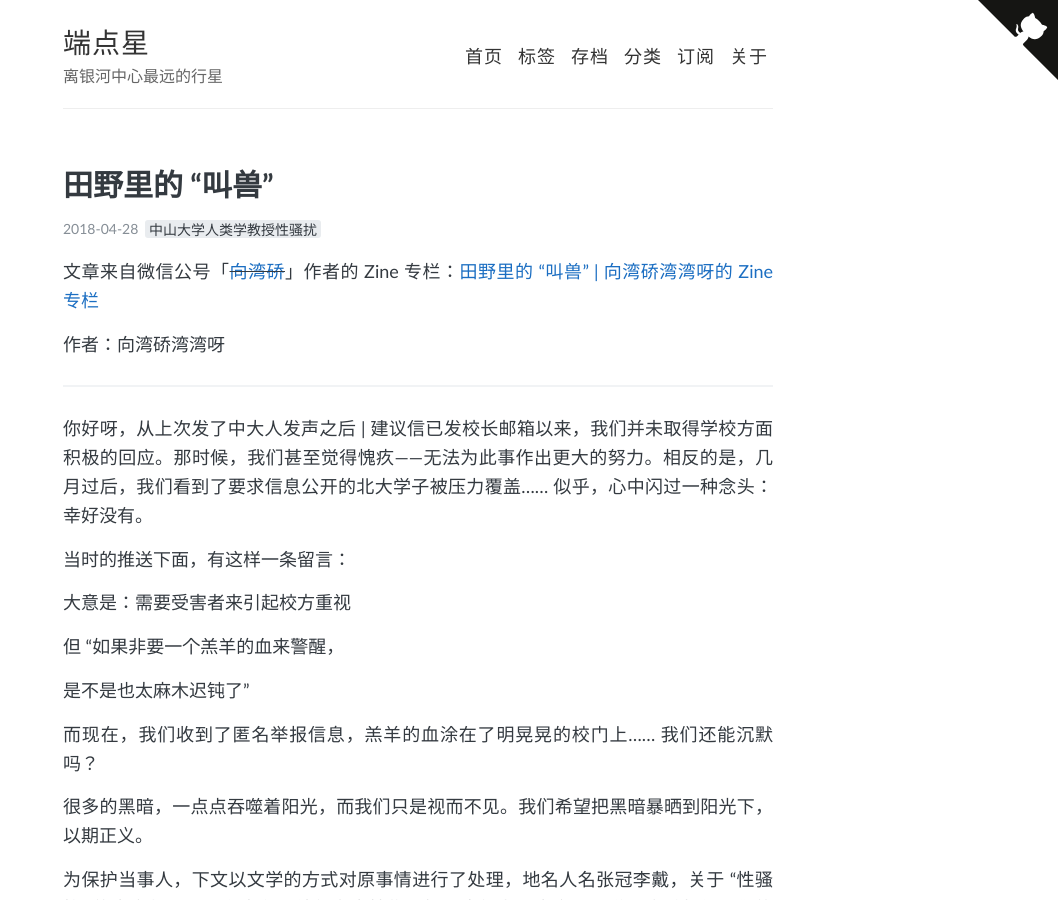
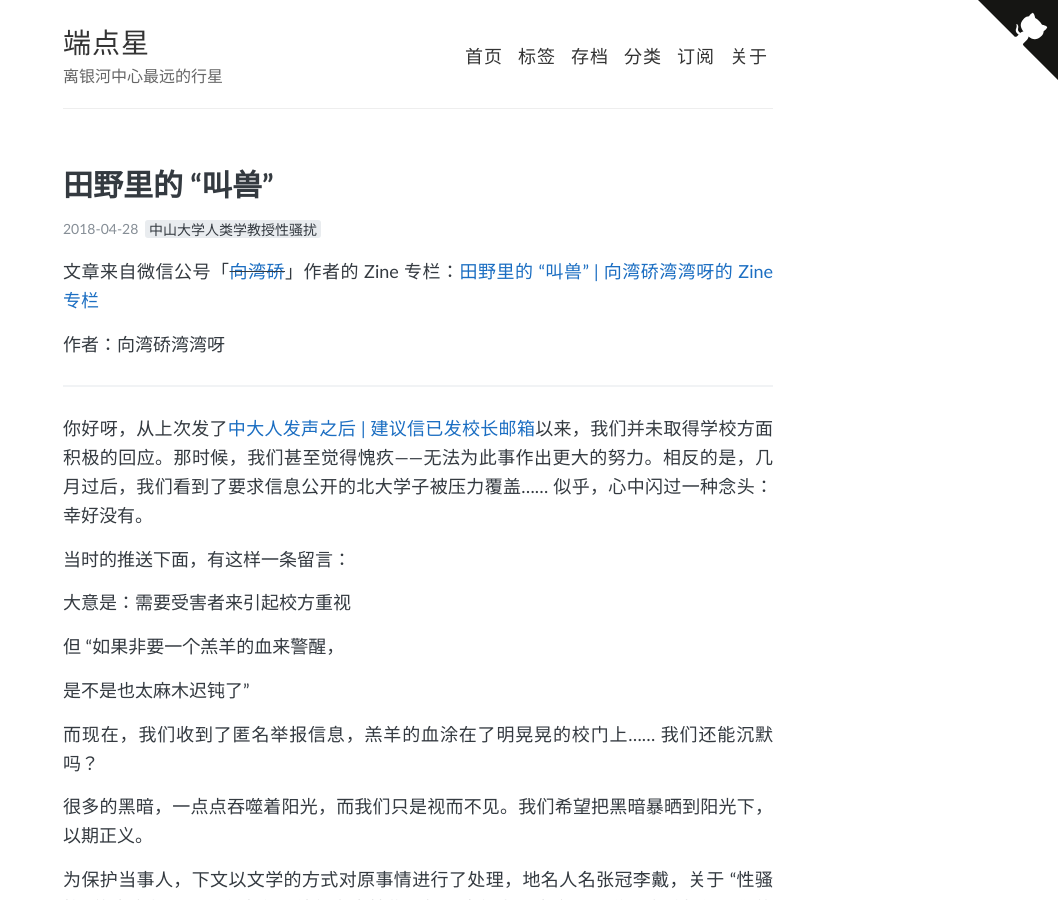
Before and after one commit to Terminus2049/Terminus2049.github.io, a Jekyll site: the page built from _posts/2018-4-28-ZhongDaRenLeiXue.md, in a window 1280 px wide and 900 px high. Shown: the whole window, without its empty margins (222-1280 px from the left). Built offline with Jekyll 4.4.1, drawn with Linux system fonts in a browser that asks for light colours; some of the changed lines change nothing that is shown.

Commit message:
增加文章内提到的链接

```diff
--- a/_posts/2018-4-28-ZhongDaRenLeiXue.md
+++ b/_posts/2018-4-28-ZhongDaRenLeiXue.md
@@ -20,7 +20,7 @@ description: 中山大学某人类学教授田野调查中性骚扰学生
 
 ---
 
-你好呀，从上次发了中大人发声之后 \| 建议信已发校长邮箱以来，我们并未取得学校方面积极的回应。那时候，我们甚至觉得愧疚——无法为此事作出更大的努力。相反的是，几月过后，我们看到了要求信息公开的北大学子被压力覆盖……似乎，心中闪过一种念头：幸好没有。
+你好呀，从上次发了[中大人发声之后 \| 建议信已发校长邮箱](https://mp.weixin.qq.com/s/Tiqlv49qVZ4YrloMdlhfqQ)以来，我们并未取得学校方面积极的回应。那时候，我们甚至觉得愧疚——无法为此事作出更大的努力。相反的是，几月过后，我们看到了要求信息公开的北大学子被压力覆盖……似乎，心中闪过一种念头：幸好没有。
 
 
 当时的推送下面，有这样一条留言：
```
